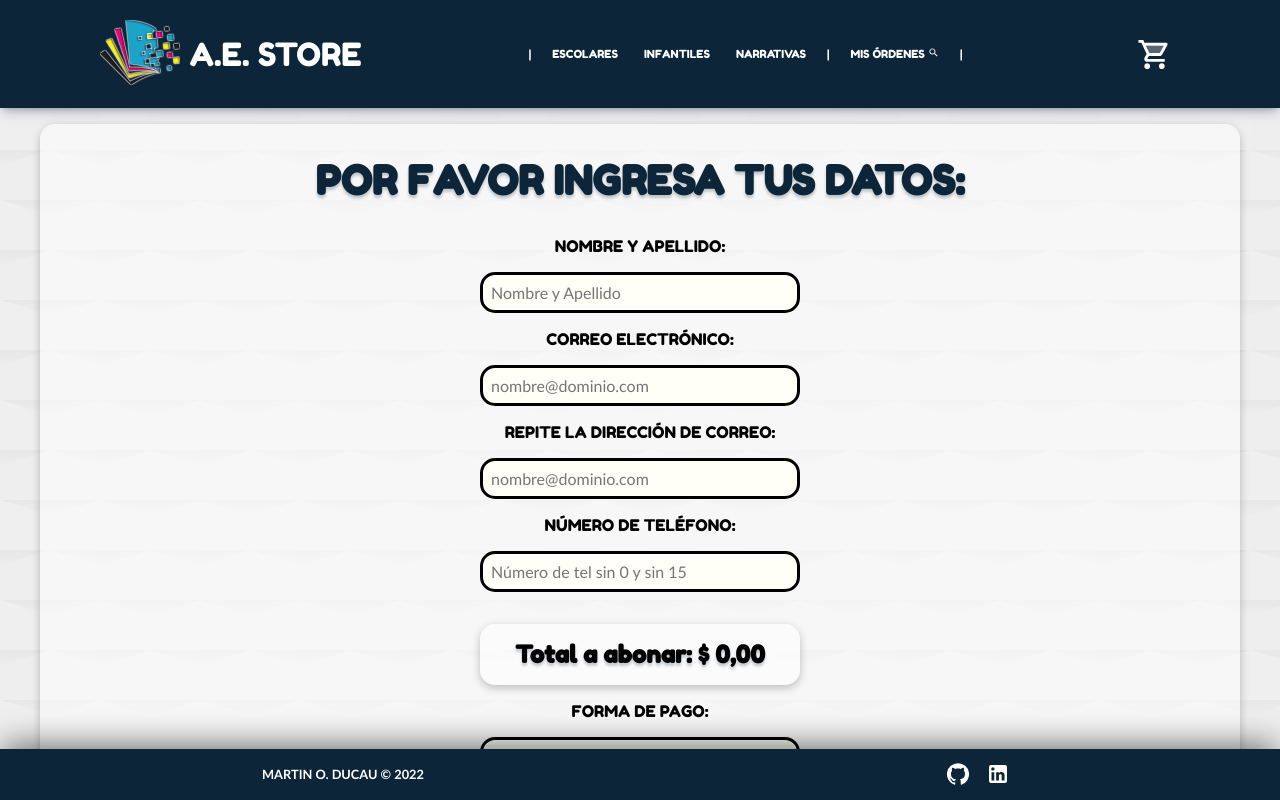
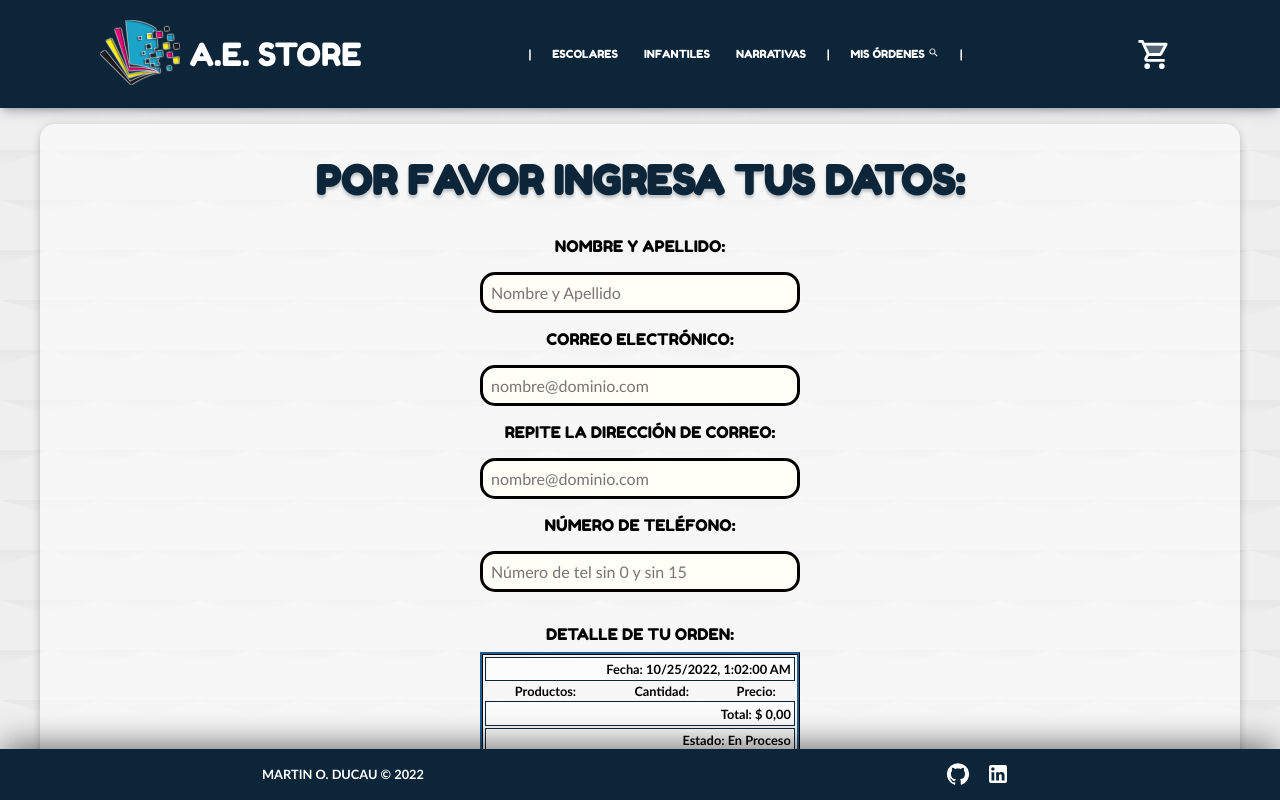
Before and after one commit to ducau84/ae-store, a React (Create React App) app: page /checkout in a window 1280 px wide. Shown: the top 800 px of the page. Built offline with nearby package versions, Linux system fonts and the light colour scheme.

Commit message:
reutilizo componente OrderDet en CheckOutForm

```diff
--- a/src/components/CartCheckOut.js
+++ b/src/components/CartCheckOut.js
@@ -42,6 +42,16 @@ const CartCheckOut = () => {
 				} )
 				: checkStock( cart );
 	};
+
+	const orderDetail = {
+		items: cart.map( ( item ) => ( {
+			title: item.title,
+			price: item.price,
+			qty: item.qty,
+			id: item.id
+		} ) ),
+		total: operPrice(),
+	}
 
 	const checkStock = async ( cart ) => {
 		const ids = cart.map( ( item ) => item.id );
@@ -88,13 +98,7 @@ const CartCheckOut = () => {
 					phone: customerData.phone,
 					payment: customerData.payment,
 				},
-				items: cart.map( ( item ) => ( {
-					id: item.id,
-					title: item.title,
-					price: item.price,
-					qty: item.qty,
-				} ) ),
-				total: operPrice(),
+				...orderDetail,
 				date: serverTimestamp(),
 			};
 			const salesCollection = collection( db, "store_sales" );
@@ -134,8 +138,7 @@ const CartCheckOut = () => {
 				</article>
 				<Link to="/">
 					<Button color="normal">
-						{" "}
-						<ArrowBackTwoToneIcon /> Volver al Listado{" "}
+						<ArrowBackTwoToneIcon /> Volver al Listado
 					</Button>
 				</Link>
 			</CheckOutContainer>
@@ -143,7 +146,7 @@ const CartCheckOut = () => {
 	}
 
 	return (
-		<CheckOutForm handleSubmit={handleSubmit} handleChange={handleChange} customerData={customerData} />
+		<CheckOutForm handleSubmit={handleSubmit} handleChange={handleChange} customerData={customerData} order={orderDetail} />
 	);
 };
 
--- a/src/components/CheckOutForm.js
+++ b/src/components/CheckOutForm.js
@@ -4,9 +4,10 @@ import CheckTwoToneIcon from "@mui/icons-material/CheckTwoTone";
 import ShoppingCartTwoToneIcon from "@mui/icons-material/ShoppingCartTwoTone";
 import { CartContext } from "../context/CartContext";
 import { CheckOutContainer } from "../styled/CheckOutContainer";
+import OrderDet from "./OrderDet.js";
 import { Button } from "../styled/Button";
 
-const CheckOutForm = ( { handleChange, handleSubmit, customerData } ) => {
+const CheckOutForm = ( { handleChange, handleSubmit, customerData, order } ) => {
 
 	const { operPrice } = useContext( CartContext );
 
@@ -52,8 +53,9 @@ const CheckOutForm = ( { handleChange, handleSubmit, customerData } ) => {
 					value={customerData.phone}
 					required
 				/>
+				<OrderDet order={order}/>
 				<h4>
-					Total a abonar:{" "} {new Intl.NumberFormat( "es-AR", { style: "currency", currency: "ARS", } ).format( operPrice() )}
+					Total:{new Intl.NumberFormat( "es-AR", { style: "currency", currency: "ARS", } ).format( operPrice() )}
 				</h4>
 				<label htmlFor="payment">Forma de pago:</label>
 				<select
--- a/src/components/OrderDet.js
+++ b/src/components/OrderDet.js
@@ -1,22 +1,18 @@
 import React from "react";
-import { Link } from "react-router-dom";
-import { Button } from "../styled/Button";
 import { Orders } from "../styled/Orders";
 import { OrdersContainer } from "../styled/OrdersContainer";
-import { ArrowBackTwoTone } from "@mui/icons-material";
-import SearchTwoToneIcon from '@mui/icons-material/SearchTwoTone';
 
-const OrderDet = ( { order, reload } ) => {
+const OrderDet = ( { order, id } ) => {
 
 	return (
 
 		<OrdersContainer>
 			<Orders>
-				<caption>Detalle de tu Orden: {order.id}</caption>
+				<caption>Detalle de tu Orden: {id}</caption>
 				<tbody>
 					<tr>
 						<td colSpan="3">
-							Fecha: {order.orderData.date.toDate().toLocaleString( "es-AR" )}
+							Fecha: {new Date().toLocaleString() || order.date.toDate().toLocaleString( "es-AR" )}
 						</td>
 					</tr>
 					<tr>
@@ -24,7 +20,7 @@ const OrderDet = ( { order, reload } ) => {
 						<th>Cantidad:</th>
 						<th>Precio:</th>
 					</tr>
-					{order.orderData.items.map( ( item, index ) => {
+					{order.items.map( ( item, index ) => {
 						return (
 							<tr key={`${item}-${index}`}>
 								<td key={`${item.title}-${index}`}>{item.title}</td>
@@ -35,33 +31,15 @@ const OrderDet = ( { order, reload } ) => {
 					} )}
 					<tr>
 						<td colSpan="3">
-							{" "}
-							Total:{" "}
-							{new Intl.NumberFormat( "es-AR", {
-								style: "currency",
-								currency: "ARS",
-							} ).format( order.orderData.total )}
+							Total: {new Intl.NumberFormat( "es-AR", { style: "currency",	currency: "ARS" } ).format( order.total )}
 						</td>
 					</tr>
 					<tr>
-						<td colSpan="3">Estado: {order.orderData.status || "En Proceso"}</td>
+						<td colSpan="3">Estado: {order.status || "En Proceso"}</td>
 					</tr>
 				</tbody>
 			</Orders>
-			<div>
-				<Button color="confirm" onClick={reload}>
-					<SearchTwoToneIcon />
-					Otra Consulta
-				</Button>
-				<Link to="/">
-					<Button color="normal">
-						<ArrowBackTwoTone />
-						Volver Al Listado
-					</Button>
-				</Link>
-			</div>
 		</OrdersContainer>
-
 	);
 };
 
--- a/src/components/OrderStatus.js
+++ b/src/components/OrderStatus.js
@@ -9,6 +9,8 @@ import SearchTwoToneIcon from "@mui/icons-material/SearchTwoTone";
 import ArrowBackTwoToneIcon from "@mui/icons-material/ArrowBackTwoTone";
 import { FallingLines } from "react-loader-spinner";
 import { Link } from "react-router-dom";
+import { ArrowBackTwoTone } from "@mui/icons-material";
+import { OrdersDet } from "../styled/Orders";
 
 const OrderStatus = () => {
 
@@ -62,7 +64,7 @@ const OrderStatus = () => {
 				? toast.warning(
 					"No se encontró ninguna orden realizada desde esta dirección de e-mail", { theme: "colored" }
 				)
-				: setOrderDetail( data );
+				: setOrderDetail( data ); console.log( data )
 		}
 		catch ( err ) {
 			console.error( err );
@@ -120,12 +122,24 @@ const OrderStatus = () => {
 							</Link>
 						</>
 						:
-						<>
+						<OrdersDet>
 							<p>A continuación se enumeran las distintas órdenes realizadas desde	el e-mail ingresado:</p>
+							<div>
+								<Button color="confirm" onClick={() => reloadOrdersPage()}>
+									<SearchTwoToneIcon />
+									Otra Consulta
+								</Button>
+								<Link to="/">
+									<Button color="normal">
+										<ArrowBackTwoTone />
+										Volver Al Listado
+									</Button>
+								</Link>
+							</div>
 							{orderDetail.map( ( order, index ) => (
-								<OrderDet key={`${order.id}-${index}`} order={order} reload={reloadOrdersPage} />
+								<OrderDet key={`${order.id}-${index}`} order={order.orderData} id={order.id} />
 							) )}
-						</>
+						</OrdersDet>
 				}
 			</CheckOutContainer>
 		</>
--- a/src/styled/Orders.js
+++ b/src/styled/Orders.js
@@ -1,17 +1,33 @@
 import styled from "styled-components";
 
+export const OrdersDet = styled.div`
+  display: flex;
+  flex-flow: column nowrap;
+  align-items: center;
+  p {
+    margin: 1rem;
+  }
+  div {
+    display: flex;
+    flex-flow: row nowrap;
+  }
+`
+
 export const Orders = styled.table`
+  width: 320px;
   font-family: "Trebuchet MS", "Lucida Sans Unicode", "Lucida Grande",
     "Lucida Sans", Arial, sans-serif;
   font-weight: 800;
   font-size: 0.8rem;
-  max-width: 420px;
-  width: 100%;
   margin: 1rem 0;
   border: 0.2rem #0d2538 ridge;
   text-align: center;
   caption {
+    font-family: "Fredoka One";
     font-size: 1rem;
+    font-weight: 100;
+    text-transform: Uppercase;
+    margin-bottom: 0.5rem;
   }
   td {
     max-width: 2rem;
@@ -21,8 +37,9 @@ export const Orders = styled.table`
   }
   tr td:nth-child(1) {
     text-align: left;
-  };
-  tr td:nth-child(3), tr td:last-child {
+  }
+  tr td:nth-child(3),
+  tr td:last-child {
     text-align: right;
   }
 `
--- a/src/styled/OrdersContainer.js
+++ b/src/styled/OrdersContainer.js
@@ -3,8 +3,10 @@ import styled from "styled-components";
 export const OrdersContainer = styled.div`
   max-width: 420px;
   div {
+    margin: 0 auto;
     display: flex;
     flex-flow: row nowrap;
+    justify-items: center;
     button {
       font-size: 0.7rem;
     }
```
Also changed, not shown: src/styled/CheckOutContainer.js (+4 -3 lines).
